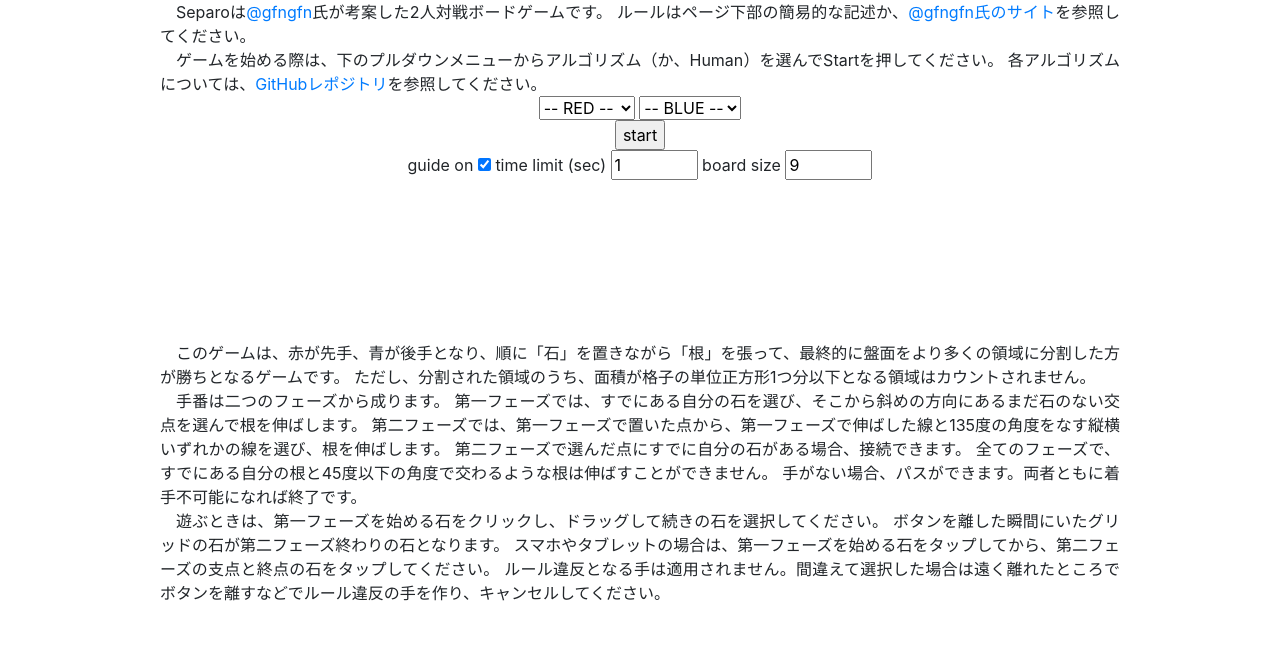
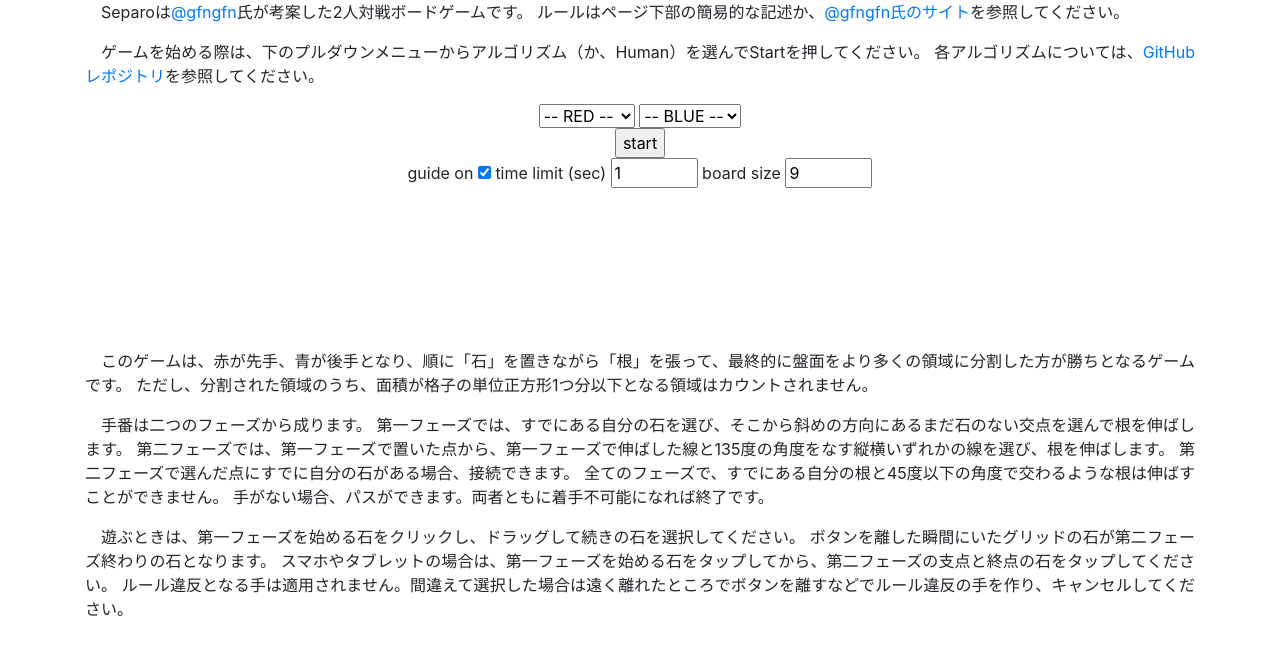
Before and after one commit to ToruNiina/separo-rs, a plain HTML site: page static/index.html in a window 1280 px wide. Drawn offline with nearby package versions, Linux system fonts and the light colour scheme; a script that the page names is missing.

Commit message:
:construction: Insert a wrapper div elements with fixed width

```diff
--- a/static/index.html
+++ b/static/index.html
@@ -6,15 +6,19 @@
     <link rel="stylesheet" href="https://stackpath.bootstrapcdn.com/bootstrap/4.5.0/css/bootstrap.min.css" integrity="sha384-9aIt2nRpC12Uk9gS9baDl411NQApFmC26EwAOH8WgZl5MYYxFfc+NcPb1dKGj7Sk" crossorigin="anonymous">
     <title>Separo-rs</title>
     <script src="https://cdn.jsdelivr.net/npm/mobile-detect@1.4.4/mobile-detect.min.js"></script>
+    <style>
+      p { text-indent: 1em; }
+    </style>
   </head>
   <body>
+    <div class="container">
       <noscript>This page contains webassembly and javascript content, please enable javascript in your browser.</noscript>
       <div id="description">
-      <p align="justify" style="width: 75%; margin:0 auto; text-indent: 1em;">
+        <p align="justify">
           Separoは<a href="https://github.com/gfngfn">@gfngfn</a>氏が考案した2人対戦ボードゲームです。
           ルールはページ下部の簡易的な記述か、<a href="http://buddhagaja.soregashi.com/boardgame.html#jump_boardgame_separo">@gfngfn氏のサイト</a>を参照してください。
         </p>
-      <p align="justify" style="width: 75%; margin:0 auto; text-indent: 1em;">
+        <p align="justify">
           ゲームを始める際は、下のプルダウンメニューからアルゴリズム（か、Human）を選んでStartを押してください。
           各アルゴリズムについては、<a href="https://github.com/ToruNiina/separo-rs">GitHubレポジトリ</a>を参照してください。
         </p>
@@ -56,11 +60,11 @@
         <canvas id="separo-board"></canvas>
       </div>
       <div id="rule">
-      <p align="justify" style="width: 75%; margin:0 auto; text-indent: 1em;">
+        <p align="justify">
           このゲームは、赤が先手、青が後手となり、順に「石」を置きながら「根」を張って、最終的に盤面をより多くの領域に分割した方が勝ちとなるゲームです。
           ただし、分割された領域のうち、面積が格子の単位正方形1つ分以下となる領域はカウントされません。
         </p>
-      <p align="justify" style="width: 75%; margin:0 auto; text-indent: 1em;">
+        <p align="justify">
           手番は二つのフェーズから成ります。
           第一フェーズでは、すでにある自分の石を選び、そこから斜めの方向にあるまだ石のない交点を選んで根を伸ばします。
           第二フェーズでは、第一フェーズで置いた点から、第一フェーズで伸ばした線と135度の角度をなす縦横いずれかの線を選び、根を伸ばします。
@@ -68,12 +72,13 @@
           全てのフェーズで、すでにある自分の根と45度以下の角度で交わるような根は伸ばすことができません。
           手がない場合、パスができます。両者ともに着手不可能になれば終了です。
         </p>
-      <p align="justify" style="width: 75%; margin:0 auto; text-indent: 1em;">
+        <p align="justify">
           遊ぶときは、第一フェーズを始める石をクリックし、ドラッグして続きの石を選択してください。
           ボタンを離した瞬間にいたグリッドの石が第二フェーズ終わりの石となります。
           スマホやタブレットの場合は、第一フェーズを始める石をタップしてから、第二フェーズの支点と終点の石をタップしてください。
           ルール違反となる手は適用されません。間違えて選択した場合は遠く離れたところでボタンを離すなどでルール違反の手を作り、キャンセルしてください。
         </p>
+      </div>
     </div>
     <script type="text/javascript" src="./js/index.js"></script>
     <script type="module">
```
Lines whose indentation alone changed are shown as unchanged.
